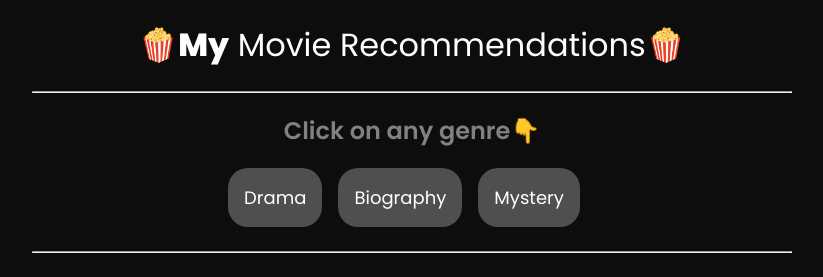
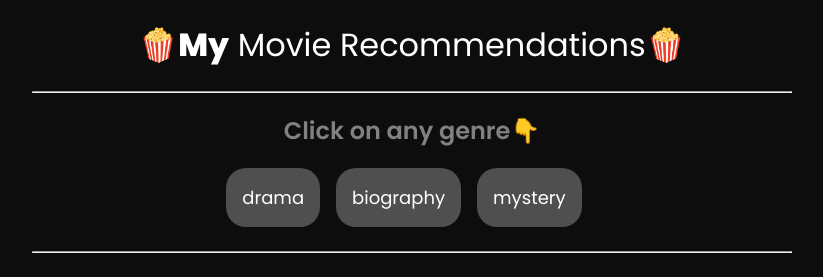
Before and after one commit to tejpatelme/movie-recommendations, a React (Create React App) app: page / in a window 1280 px wide. Shown: the top 277 px of the page, without its empty margins (228-1051 px from the left). Built offline with nearby package versions, Linux system fonts and the light colour scheme.

Commit message:
update : button text capitalization

```diff
--- a/src/App.js
+++ b/src/App.js
@@ -2,7 +2,7 @@ import React, { useState } from "react";
 import "./styles.css";
 
 var movieDB = {
-  Drama: [
+  drama: [
     {
       title: "The Shawshank Redemption",
       cast: "Tim Robbins, Morgan Freeman, Bob Gunton",
@@ -22,7 +22,7 @@ var movieDB = {
     }
   ],
 
-  Biography: [
+  biography: [
     {
       title: "Catch Me If You Can",
       cast: "Leonardo DiCaprio, Tom Hanks, Christopher Walken",
@@ -42,7 +42,7 @@ var movieDB = {
     }
   ],
 
-  Mystery: [
+  mystery: [
     {
       title: "Shutter Island",
       cast: "Leonardo DiCaprio, Emily Mortimer, Mark Ruffalo",
@@ -66,7 +66,7 @@ var movieDB = {
 var genres = Object.keys(movieDB);
 
 export default function App() {
-  const [selectedGenre, setSelectedGenre] = useState("Drama");
+  const [selectedGenre, setSelectedGenre] = useState("drama");
 
   function genreClickHandler(genre) {
     setSelectedGenre(genre);
```
